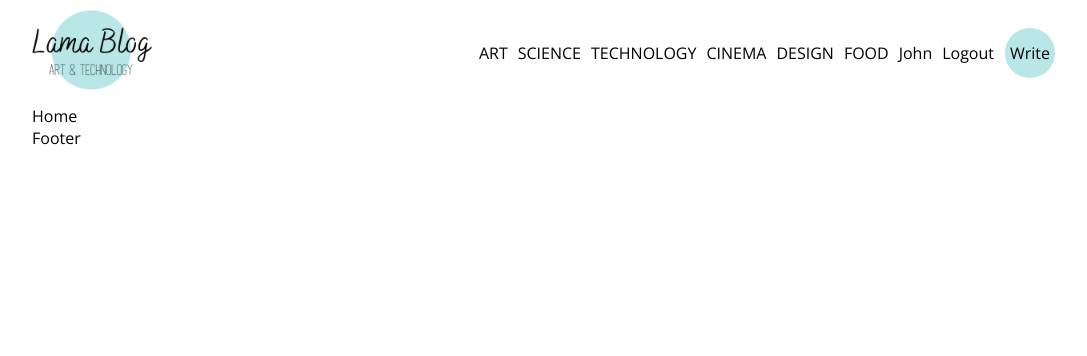
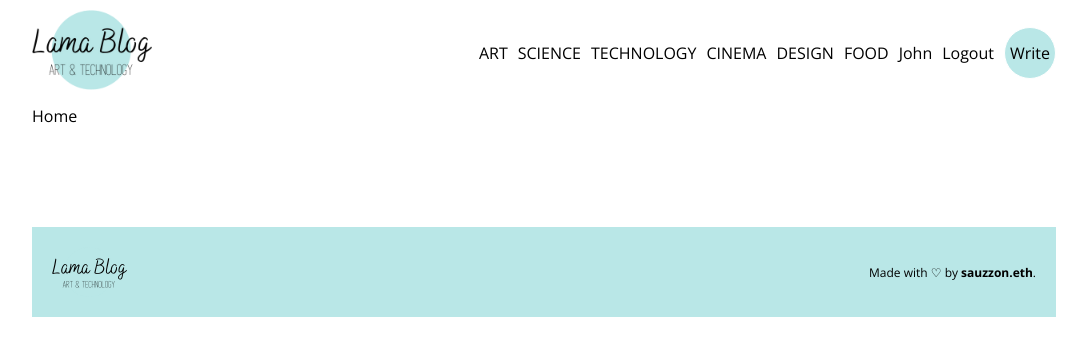
Before and after one commit to sauzzon/Blog-WebApp, a React (Create React App) app in the folder client/: page / in a window 1280 px wide. Shown: the top 356 px of the page, without its empty margins (96-1183 px from the left). Built offline with nearby package versions, Linux system fonts and the light colour scheme.

Commit message:
footer design done

```diff
--- a/client/src/components/Footer.jsx
+++ b/client/src/components/Footer.jsx
@@ -1,7 +1,15 @@
 import React from "react";
+import Logo from "../img/logo.png";
 
 const Footer = () => {
-  return <div>Footer</div>;
+  return (
+    <footer>
+      <img src={Logo} alt="" />
+      <span>
+        Made with ♡ by <b>sauzzon.eth</b>.
+      </span>
+    </footer>
+  );
 };
 
 export default Footer;
--- a/client/src/style.scss
+++ b/client/src/style.scss
@@ -111,5 +111,19 @@
                 }
             }
         }
+
+        //FOOTER
+        footer{
+            margin-top:100px;
+            padding: 20px;
+            background-color: $lightGreen;
+            display: flex;
+            align-items: center;
+            justify-content: space-between;
+            font-size: 12px;
+            img{
+                height: 50px;
+            }
+        }
     }
 }
```
